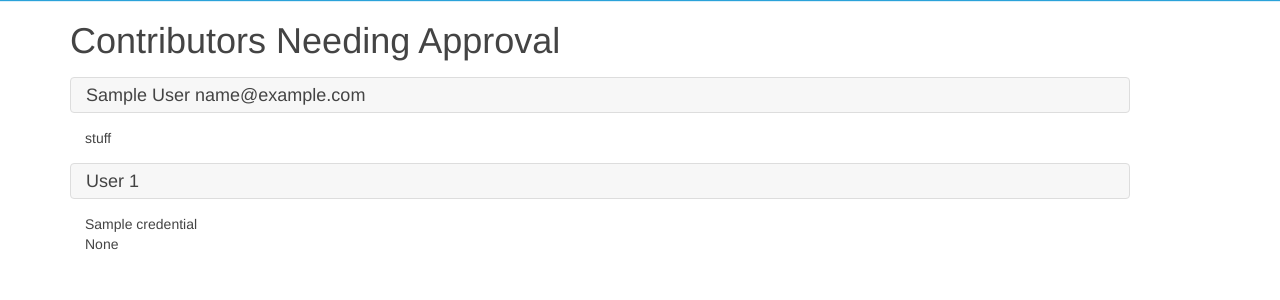
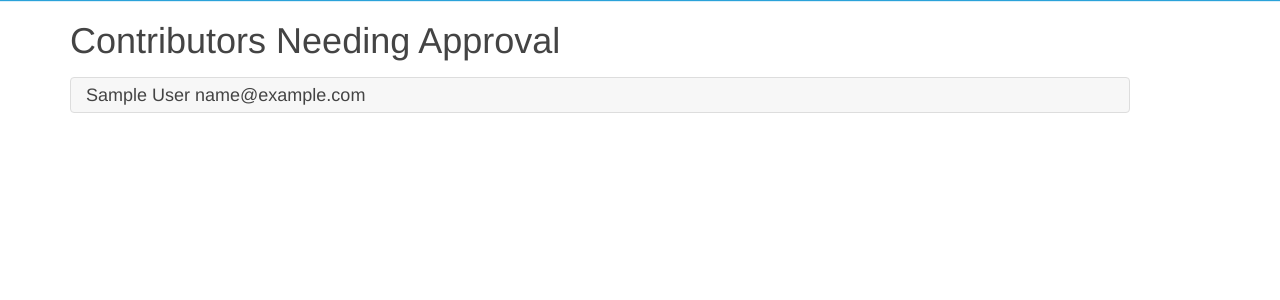
Before and after one commit to seniorProject-myRelevate/WebApplication, a Django app: template MyRelevate/Contributor/templates/approval.html in a window 1280 px wide. Shown: the part 60-360 px from the top of the page. Run offline with Django 3.2, Linux system fonts and the light colour scheme; tables that the repository leaves empty hold one stand-in row (values such as "Sample post"); the template is opened without the code that fills it: values that come from a table or form of the project are taken from there, most other values are stand-ins (such as "Sample title", 1, 10 or a date in 2020); some libraries are stand-ins or nearby versions.

Commit message:
worked on contributor approval

```diff
--- a/MyRelevate/Contributor/templates/approval.html
+++ b/MyRelevate/Contributor/templates/approval.html
@@ -19,22 +19,26 @@
             <div class="uk-acordion" data-uk-accordion="{collapse: false}">
                 <h3 class="uk-accordion-title">{{ user.first_name }} {{ user.last_name }} {{ user.email }}</h3>
                 <div class="uk-accordion-content">
-                    stuff
+                    {% for profile in profiles %}
+                        {% if user.contributor_profile_id == profile.id %}
+                            <p>{{ profile.credential }}</p>
+                        {% endif %}
+                    {% endfor %}
                 </div>
             </div>
         {% endfor %}
-        {% for profile in profiles.all %}
-            {% for pen in pending %}
-                {% if pen.id == profile.id %}
-                    <div class="uk-accordion" data-uk-accordion="{collapse: false}">
-                       <h3 class="uk-accordion-title">User {{ pen.id }}</h3>
-                        <div class="uk-accordion-content">
-                            <p>{{ profile.credential }}</p>
-                            {{ user.id }}
-                        </div>
-                    </div>
-                {% endif %}
-            {% endfor %}
-        {% endfor %}
+{#        {% for profile in profiles.all %}#}
+{#            {% for pen in pending %}#}
+{#                {% if pen.id == profile.id %}#}
+{#                    <div class="uk-accordion" data-uk-accordion="{collapse: false}">#}
+{#                       <h3 class="uk-accordion-title">User {{ pen.id }}</h3>#}
+{#                        <div class="uk-accordion-content">#}
+{#                            <p>{{ profile.credential }}</p>#}
+{#                            {{ user.id }}#}
+{#                        </div>#}
+{#                    </div>#}
+{#                {% endif %}#}
+{#            {% endfor %}#}
+{#        {% endfor %}#}
     </div>
 {% endblock %}
--- a/MyRelevate/Contributor/views.py
+++ b/MyRelevate/Contributor/views.py
@@ -192,9 +192,9 @@ def contributors(request):
 @login_required()
 def approve(request):
     pending_ids = Pending.objects.values_list('needApproval_id', flat=True)
-
+    profile_ids = User.objects.values_list('contributor_profile_id', flat=True)
     users = User.objects.filter(id__in=pending_ids)
-    profiles = ContributorProfile.objects.all()
+    profiles = ContributorProfile.objects.filter(id__in=profile_ids)
     return render(request, 'approval.html', {'pending': pending_ids, 'profiles': profiles, 'users': users})
 
 
```
